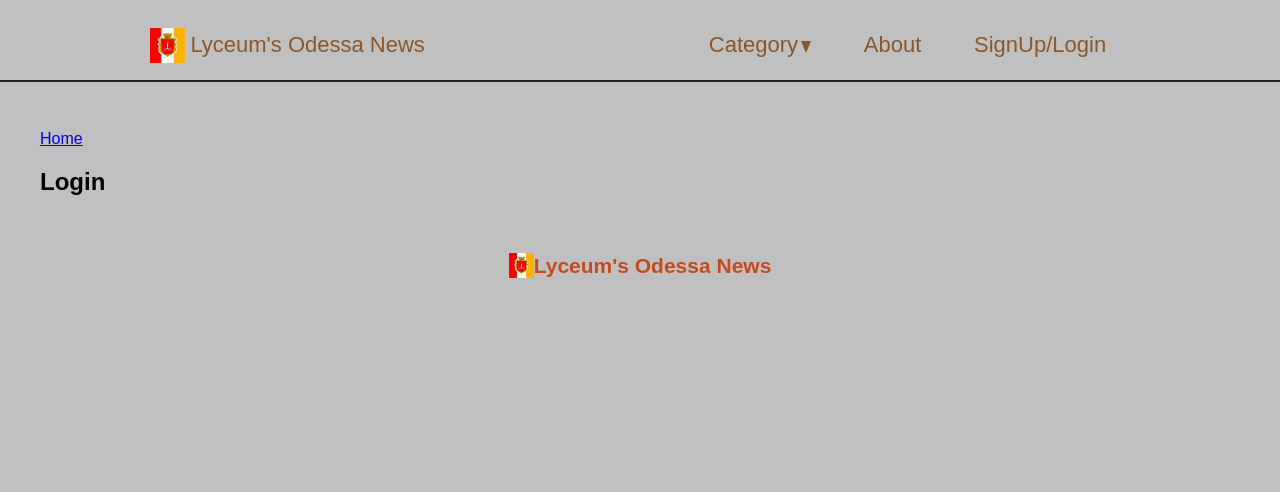
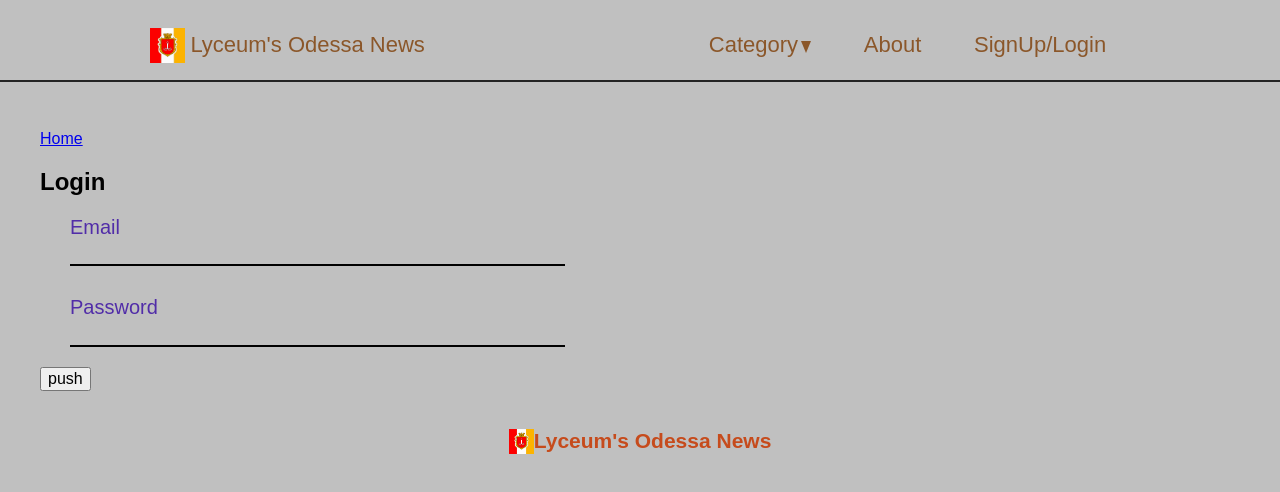
Before and after one commit to EvgeniUPS/mode3, a React (Create React App) app: page /login in a window 1280 px wide. Shown: the top 492 px of the page. Built offline with nearby package versions, Linux system fonts and the light colour scheme.

Commit message:
Created Login page

```diff
--- /dev/null
+++ b/src/components/atom/form/Bar.js
@@ -0,0 +1,22 @@
+import styled from 'styled-components'
+
+export default styled.span`
+  width: 100%;
+  display: block;
+  padding-bottom: 10px;
+  position: relative;
+  &::before,
+  &::after {
+    content: '';
+    height: 2px;
+    bottom: 1px;
+    position: absolute;
+    left: 50%;
+    transition: 0.2s ease all;
+    max-width: ${props => (props.focus ? '50%' : 0)};
+    background: ${props => props.theme.colors.veryDarkBlue};
+  }
+  &::after {
+    right: 50%;
+  }
+`
--- /dev/null
+++ b/src/components/atom/form/Input.js
@@ -0,0 +1,19 @@
+import styled from 'styled-components'
+
+export default styled.input`
+  display: block;
+  border: none;
+  font-size: 16px;
+  padding: 20px 10px 10px 5px;
+  background: transparent;
+  margin: ${props => props.margin};
+  width: ${props => (props.width ? props.width : '100%')};
+  border-bottom: 2px solid ${props => props.theme.colors.veryDarkBlue};
+  outline: ${props => (props.focus ? 'none' : 'hidden')};
+  &:hover {
+    border-bottom: 2px solid ${props => props.theme.colors.primaryLight};
+  }
+  &:focus {
+    outline: transparent;
+  }
+`
--- /dev/null
+++ b/src/components/atom/form/Label.js
@@ -0,0 +1,15 @@
+import styled from 'styled-components'
+
+export default styled.label`
+  font-weight: normal;
+  pointer-events: none;
+  transition: 0.2s ease all;
+  position: ${props => props.position || 'relative'};
+  padding: ${props => props.padding};
+  font-size: ${props => (props.focus || props.used ? 14 : 20)}px;
+  top: ${props => (props.focus || props.used ? -20 : 0)}px;
+  color: ${props =>
+    props.focus || props.used
+      ? props.theme.colors.primaryLight
+      : props.theme.colors.purple};
+`
--- /dev/null
+++ b/src/components/molecules/TextFields.js
@@ -0,0 +1,49 @@
+import React, { Component } from 'react'
+import styled from 'styled-components'
+import Label from '../atom/form/Label'
+import Bar from '../atom/form/Bar'
+import Input from '../atom/form/Input'
+
+const Div = styled.div`
+  position: relative;
+  width: ${props => props.width};
+  margin: 20px 20px 10px 30px;
+`
+export default class extends Component {
+  state = {
+    focused: false,
+  }
+  $focus = () => {
+    this.props.value === '' &&
+      this.setState(prevState => ({ focused: !prevState.focused }))
+  }
+  render() {
+    const { type, value, name, onChange, onKeyUp } = this.props
+    const { focused } = this.state
+    return (
+      <Div
+        width={name === 'email' ? '80%' : name === 'password' ? '80%' : '40%'}
+      >
+        <Input
+          autoComplete="foo"
+          value={value}
+          type={type}
+          name={name}
+          focus={focused}
+          used={focused}
+          onKeyUp={onKeyUp}
+          onChange={onChange(`${name}`)}
+          onFocus={this.$focus}
+          onBlur={this.$focus}
+        />
+        <Label
+          children={name}
+          focus={focused}
+          used={focused}
+          position="absolute"
+        />
+        <Bar focus={focused} />
+      </Div>
+    )
+  }
+}
--- a/src/pages/Home.js
+++ b/src/pages/Home.js
@@ -1,6 +1,7 @@
 import React, { PureComponent } from 'react'
 import { connect } from 'react-redux'
 import Posts from '../components/Posts'
+import MainPost from '../components/MainPost'
 import { getPosts } from '../store/actions/getPostsAction'
 import { getMainPost } from '../store/actions/getMainPostAction'
 import { getInfoPost } from '../store/actions/getInfoPostAction'
--- a/src/pages/Login.js
+++ b/src/pages/Login.js
@@ -1,12 +1,45 @@
 import React, { Component } from 'react'
 import { Link } from 'react-router-dom'
+import TextFields from '../components/molecules/TextFields'
 
 class Login extends Component {
+  state = {
+    errorMessage: '',
+    email: '',
+    password: ''
+  }
+
+  $onChange = fieldName => e => {
+    this.setState({ [fieldName]: e.currentTarget.value })
+  }
+  $keyUp = () => {
+    const { email, password } = this.state
+
+    return email.length >= 5 && password.length >= 5
+      ? this.setState({ btnDisabled: false })
+      : this.setState({ btnDisabled: true })
+  }
+  $submit = e => {
+    e.preventDefault()
+    const { email, password } = this.state
+    const data = {
+      email: email,
+      password: password,
+    }
+
+    console.log(data)
+
+  }
+
   render() {
+    const { email, password } = this.state
     return (
       <div>
         <Link to='/' children='Home' />
         <h2>Login</h2>
+        <TextFields type='email' value={email} name='Email' onChange={() => this.$onChange('email')} onKeyUp={this.$keyUp} />
+        <TextFields type='password' value={password} name='Password' onChange={() => this.$onChange('password')} onKeyUp={this.$keyUp} />
+        <button onClick={this.$submit}>push</button>
       </div>
     )
   }
```
Also changed, not shown: src/components/atom/form/Form.js (added, +17 -0 lines).
